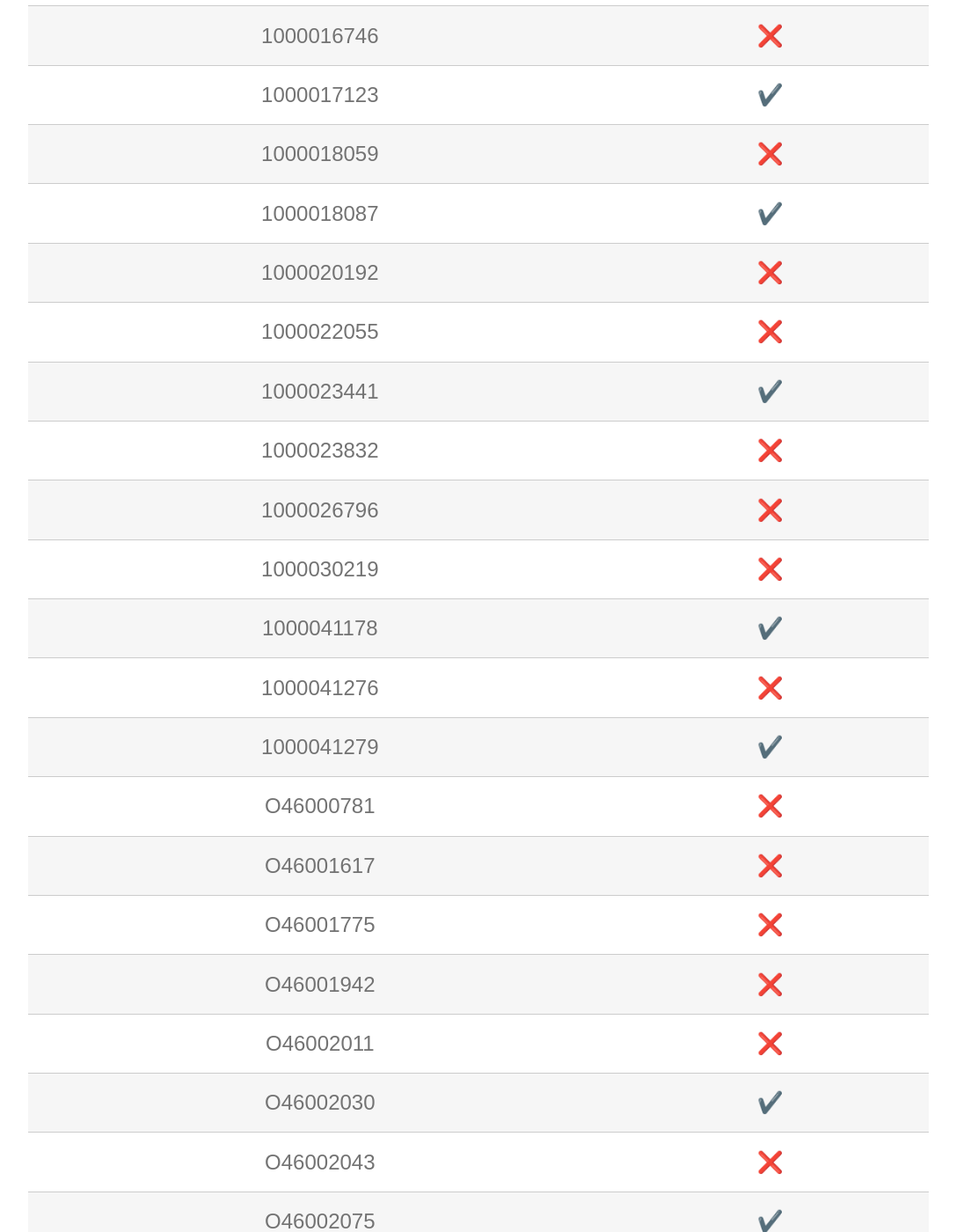
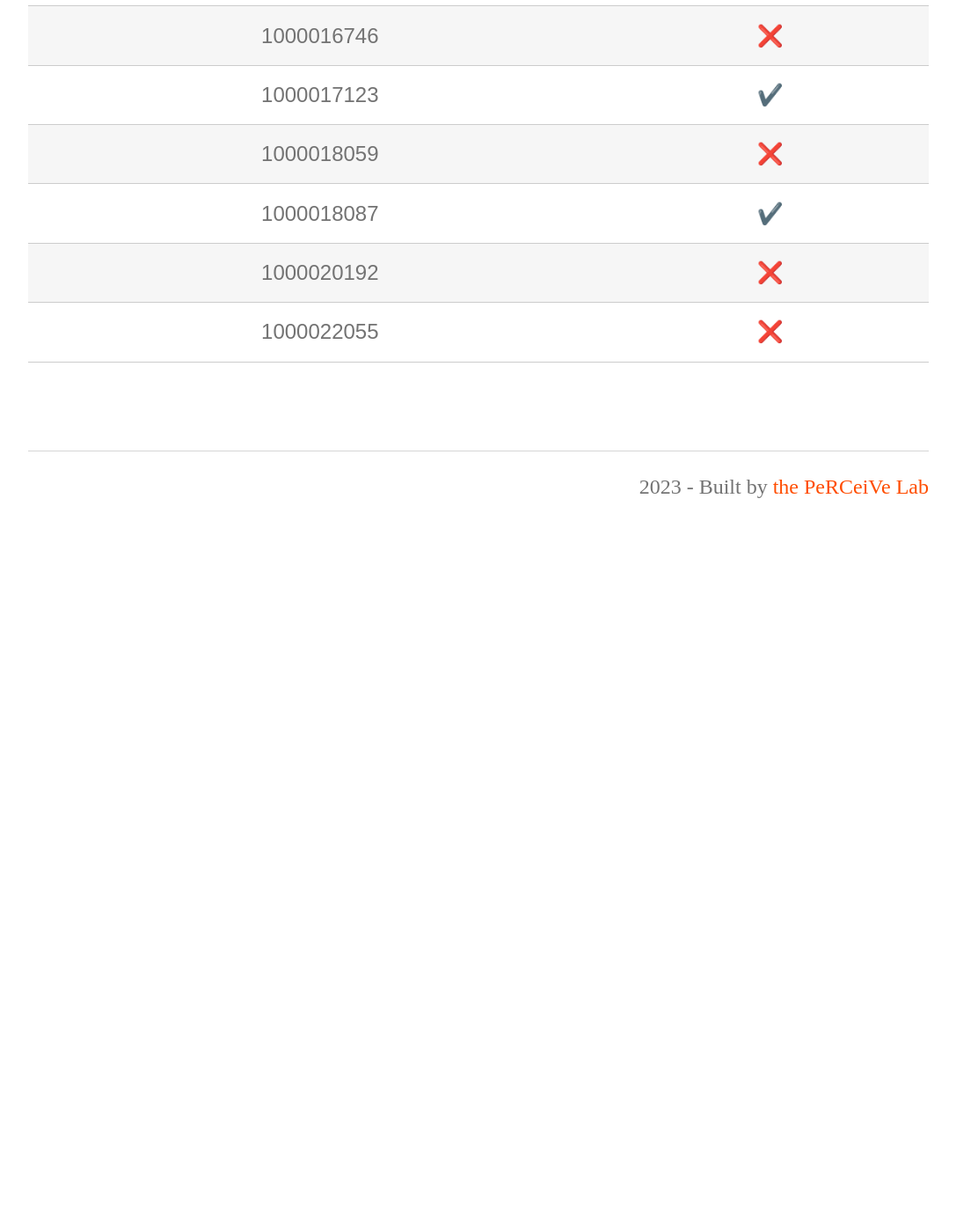
Before and after one commit to perceivelab/wp-al-23, a Jekyll site: the page built from status.md, in a window 1280 px wide and 1400 px high, scrolled down 6678 px. Shown: the whole window at 88% size, without its empty margins (96-1183 px from the left). Built offline with Jekyll 4.4.1, drawn with Linux system fonts in a browser that asks for light colours; emoji names are drawn with the system emoji font; our own code applies the rules of GitHub Pages for plain Markdown files; after the commit the page ends 7308 px from its top, so only the background shows below that; some of the changed text lies outside the part shown.

Commit message:
Update status

```diff
--- a/status.md
+++ b/status.md
@@ -108,21 +108,3 @@ layout: page
 | 1000018087 | :heavy_check_mark: |
 | 1000020192 | :x: |
 | 1000022055 | :x: |
-| 1000023441 | :heavy_check_mark: |
-| 1000023832 | :x: |
-| 1000026796 | :x: |
-| 1000030219 | :x: |
-| 1000041178 | :heavy_check_mark: |
-| 1000041276 | :x: |
-| 1000041279 | :heavy_check_mark: |
-| O46000781 | :x: |
-| O46001617 | :x: |
-| O46001775 | :x: |
-| O46001942 | :x: |
-| O46002011 | :x: |
-| O46002030 | :heavy_check_mark: |
-| O46002043 | :x: |
-| O46002075 | :heavy_check_mark: |
-| O46002096 | :heavy_check_mark: |
-| O46002243 | :x: |
-| O46002318 | :x: |
```
